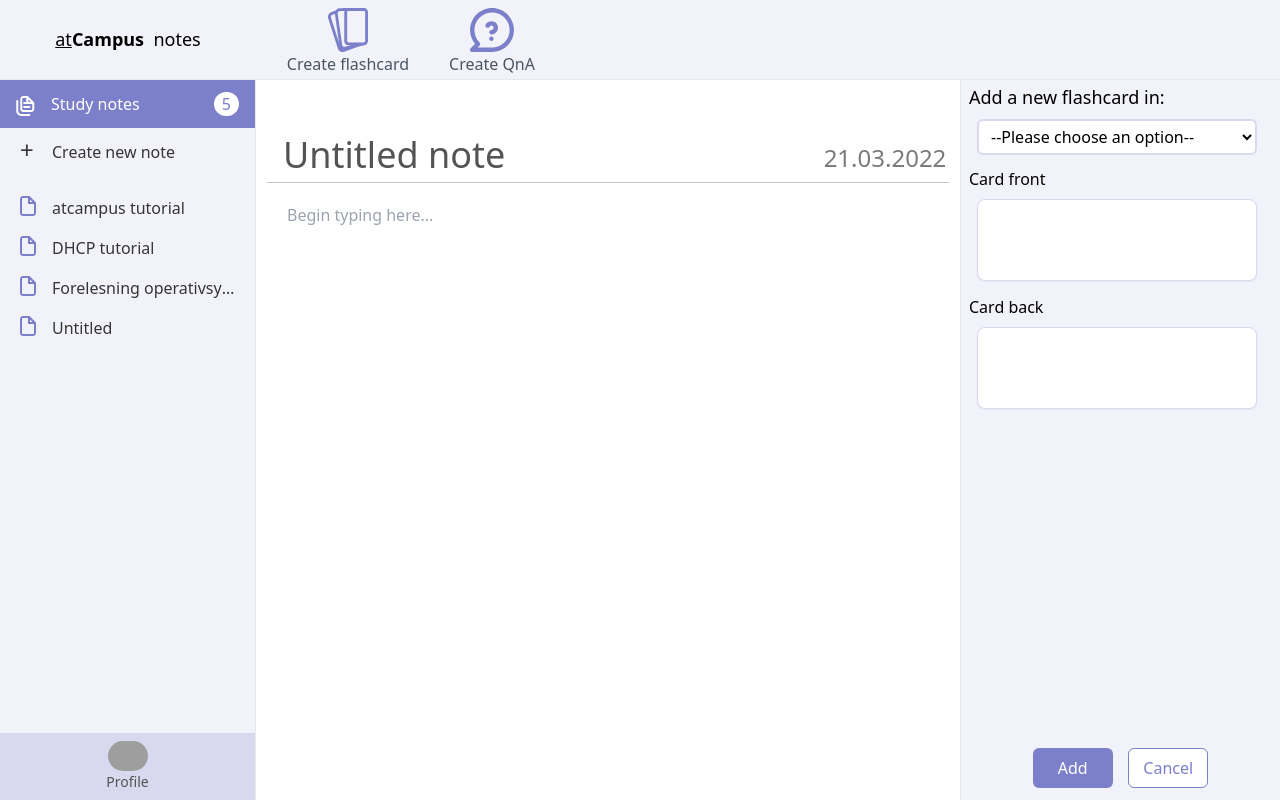
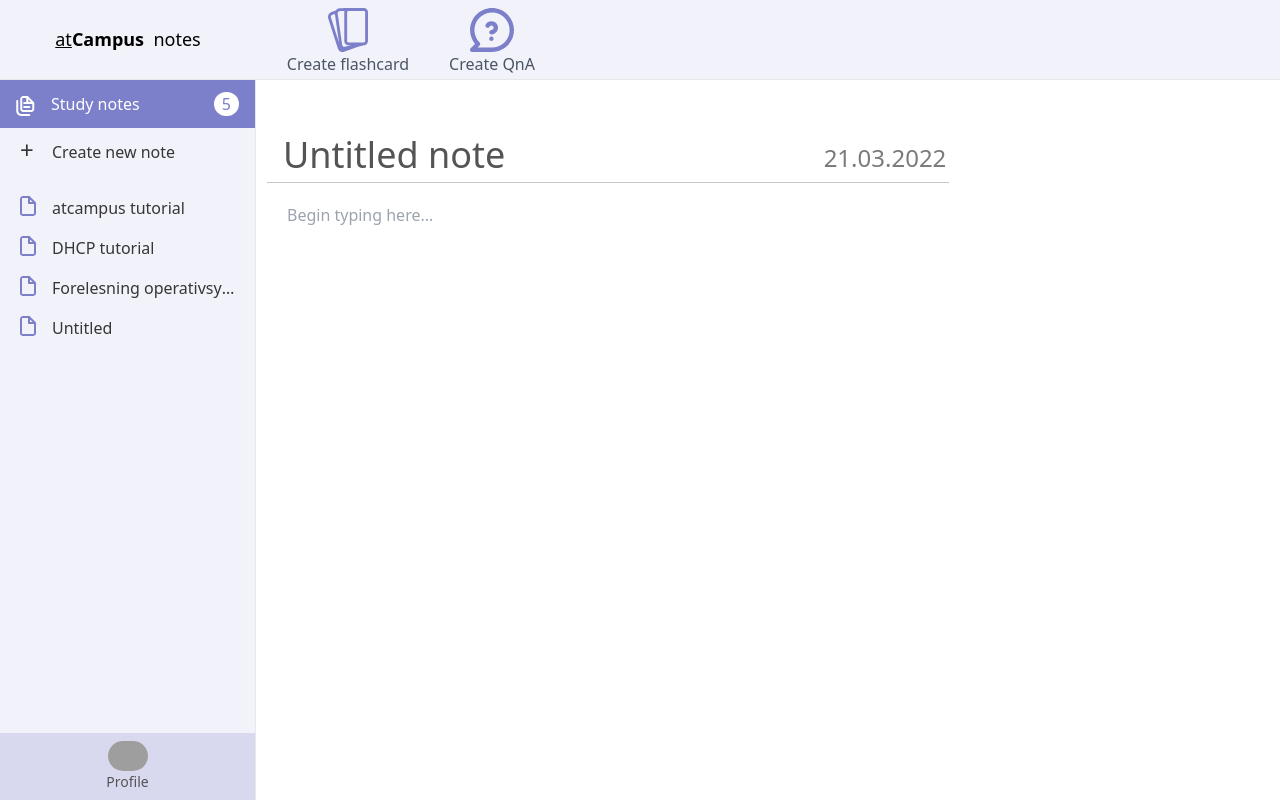
Before and after one commit to tonystr/note-taking-frontend, a Next.js app: page /noteeditor in a window 1280 px wide. Built offline with nearby package versions, Linux system fonts and the light colour scheme; grey boxes are pictures that could not be loaded.

Commit message:
Opening flashcard editor

```diff
--- a/components/SideTool.js
+++ b/components/SideTool.js
@@ -1,6 +1,6 @@
 import { useState } from 'react';
 
-function SideTool({ hidden }) {
+function SideTool({ visible, hide }) {
     const [set, setSet] = useState('');
 
     const Grupper = [
@@ -29,7 +29,8 @@ function SideTool({ hidden }) {
 
     return (
         <div className='w-[320px]'>
-            <div className={`${hidden ? 'hidden' : ''} h-full px-2 py-1 bg-purple-5 border-l-[1px] border-solid border-dark-6 flex flex-col`}>
+            <div className={`${visible ? '' : 'hidden'} relative h-full px-2 py-1 bg-purple-5 border-l-[1px] border-solid border-dark-6 flex flex-col`}>
+                <button className='absolute right-0 mr-3 text-dark-3' onClick={() => hide()}>X</button>
                 <h2 className="heading2Sidemenu">Add a new flashcard in:</h2>
 
                 {/* Nedtrekk valg meny */}
--- a/components/Toolbar.js
+++ b/components/Toolbar.js
@@ -2,27 +2,27 @@ import FlashcardIcon from "../icons/Flashcard.svg"
 import QnAIcon from "../icons/Q&A.svg"
 
 
-function Toolbar() {
-
-    function CreateButton({id, text, children }) {
-
+function CreateButton({id, text, children, onClick }) {
     return (
-            <div id={id} className="
+        <div
+            onClick={onClick}
+            id={id}
+            className="
             w-32 h-20 mx-2 py-2
             text-center text-gray-600 hover:text-white hover:cursor-pointer select-none
             fill-purple-1 hover:bg-purple-1 hover:fill-white hover:shadow-sm
-            border-0 border-green-600">
+            border-0 border-green-600"
+        >
             <div className="w-min m-auto">
                 {children}
             </div>
             <div className="border-0 border-green-600">
             {text}</div>
         </div>
-            )
+    );
 }
-
+function Toolbar({ viewFlashcardEditor }) {
     return (
-
         <div className="w-full h-20 flex text-md text-purple-1 bg-purple-5 border-b-[1px] border-dark-6">
 
             {/* Logo for notes */}
@@ -36,7 +36,7 @@ function Toolbar() {
             </div>
 
             {/* Create buttons */}
-            <CreateButton id="CreateFlashcard" text="Create flashcard">
+            <CreateButton id="CreateFlashcard" text="Create flashcard" onClick={viewFlashcardEditor}>
                 <FlashcardIcon />
             </CreateButton>
 
--- a/pages/noteeditor.js
+++ b/pages/noteeditor.js
@@ -1,16 +1,19 @@
+import { useState } from 'react'
 import Toolbar from '../components/Toolbar';
 import Sidebar from '../components/Sidebar';
 import TextEditor from '../components/TextEditor';
 import SideTool from '../components/SideTool'
 
 function NoteEditor() {
+    const [sideToolVisible, setSideToolVisible] = useState(false);
+
     return (
         <div className='h-screen h-full flex flex-col'>
-            <Toolbar />
+            <Toolbar viewFlashcardEditor={() => setSideToolVisible(() => true)} />
             <div className="flex h-full">
                 <Sidebar />
                 <TextEditor />
-                <SideTool hidden={false} />
+                <SideTool visible={sideToolVisible} hide={() => setSideToolVisible(() => false)} />
             </div>
         </div>
     )
```
Lines whose indentation alone changed are shown as unchanged.
